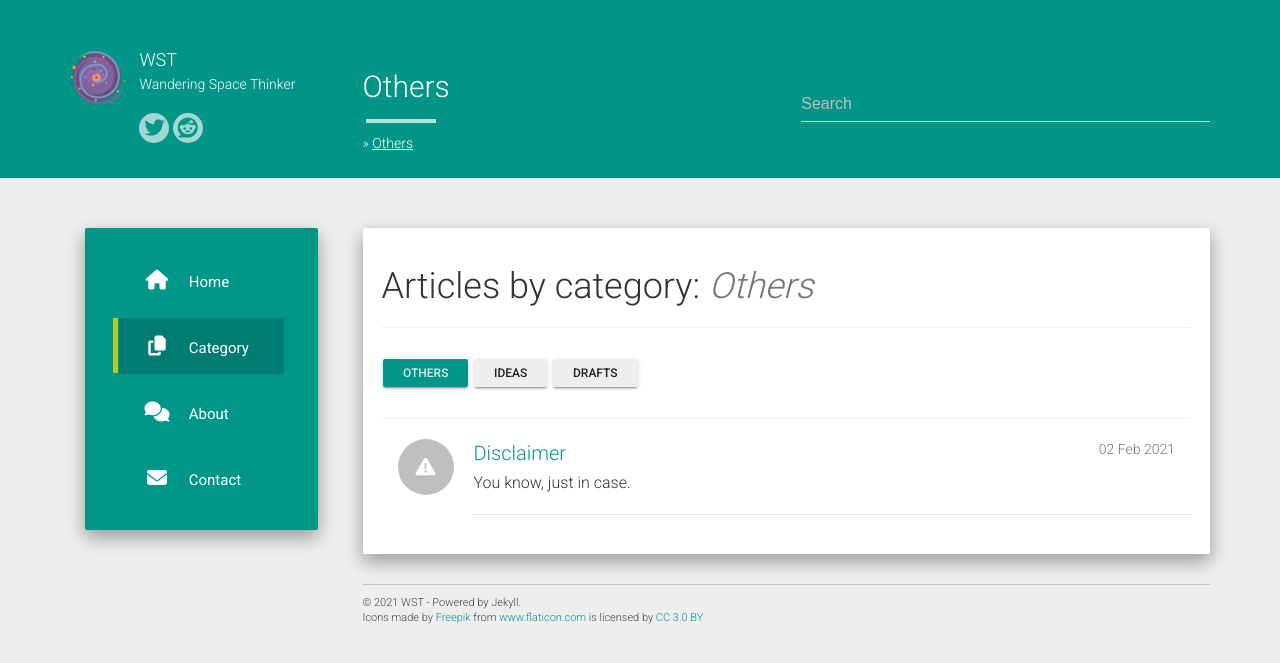
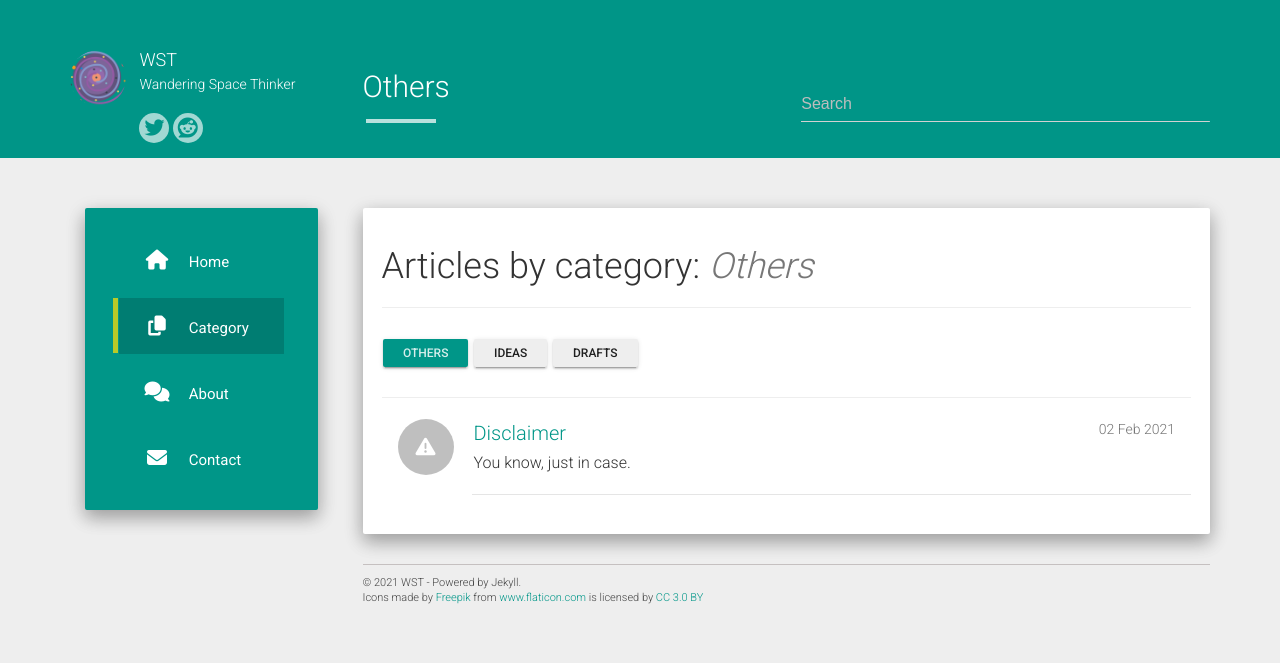
Before and after one commit to WanderingSpaceThinker/nonexistence, a Jekyll site: the page built from category/others.md, in a window 1280 px wide. Shown: the top 663 px of the page. Built offline with Jekyll 4.4.1, drawn with Linux system fonts in a browser that asks for light colours; nearby versions of some CDN libraries.

Commit message:
feat: only show category if date

```diff
--- a/_includes/header.html
+++ b/_includes/header.html
@@ -30,7 +30,6 @@
             <p class="info">
               {% if page.date %}
                 <span class="time">{{ page.date | date_to_string }}</span>
-              {% endif %}
                 {% if page.categories.size > 0 %}
                   <span class="categories">
                     &raquo;
@@ -40,6 +39,7 @@
                     {% endfor %}
                   </span>
                 {% endif %}
+              {% endif %}
             </p>
           </div>
         </div>
```
Lines whose indentation alone changed are shown as unchanged.
